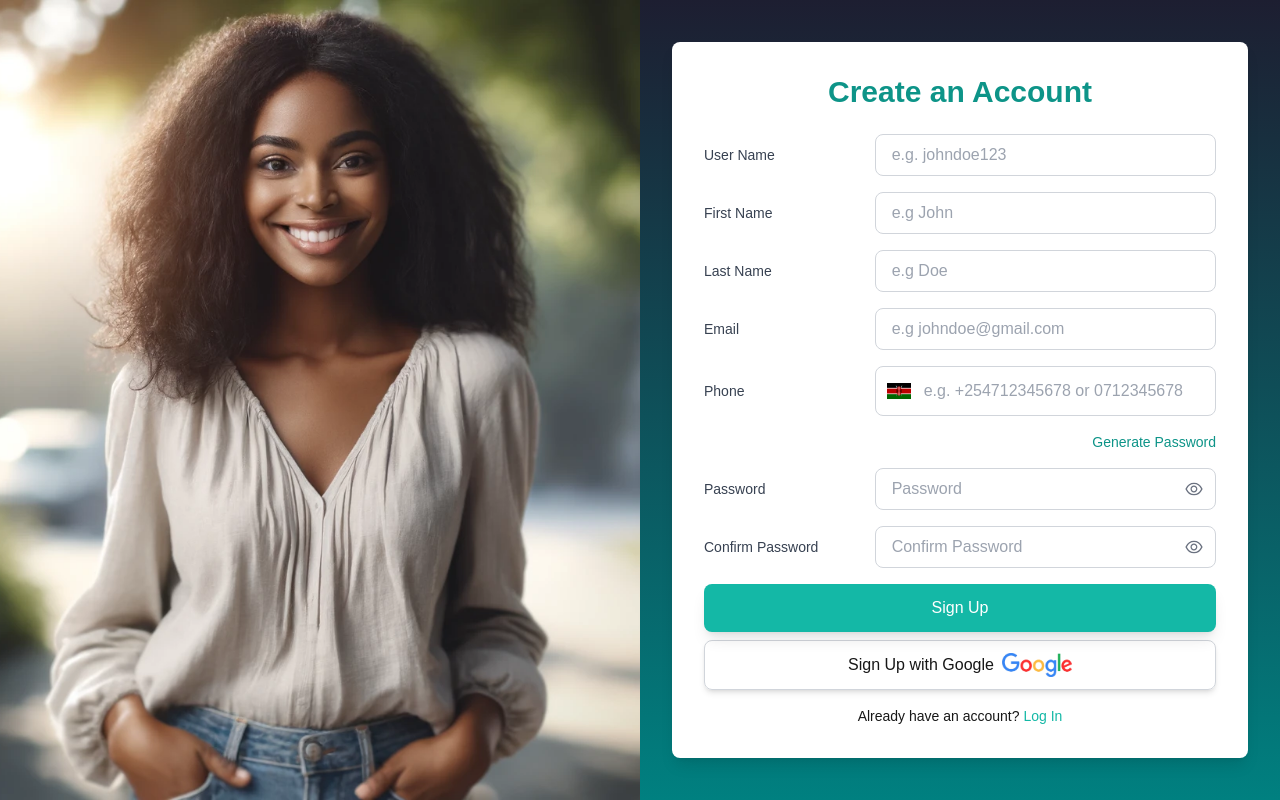
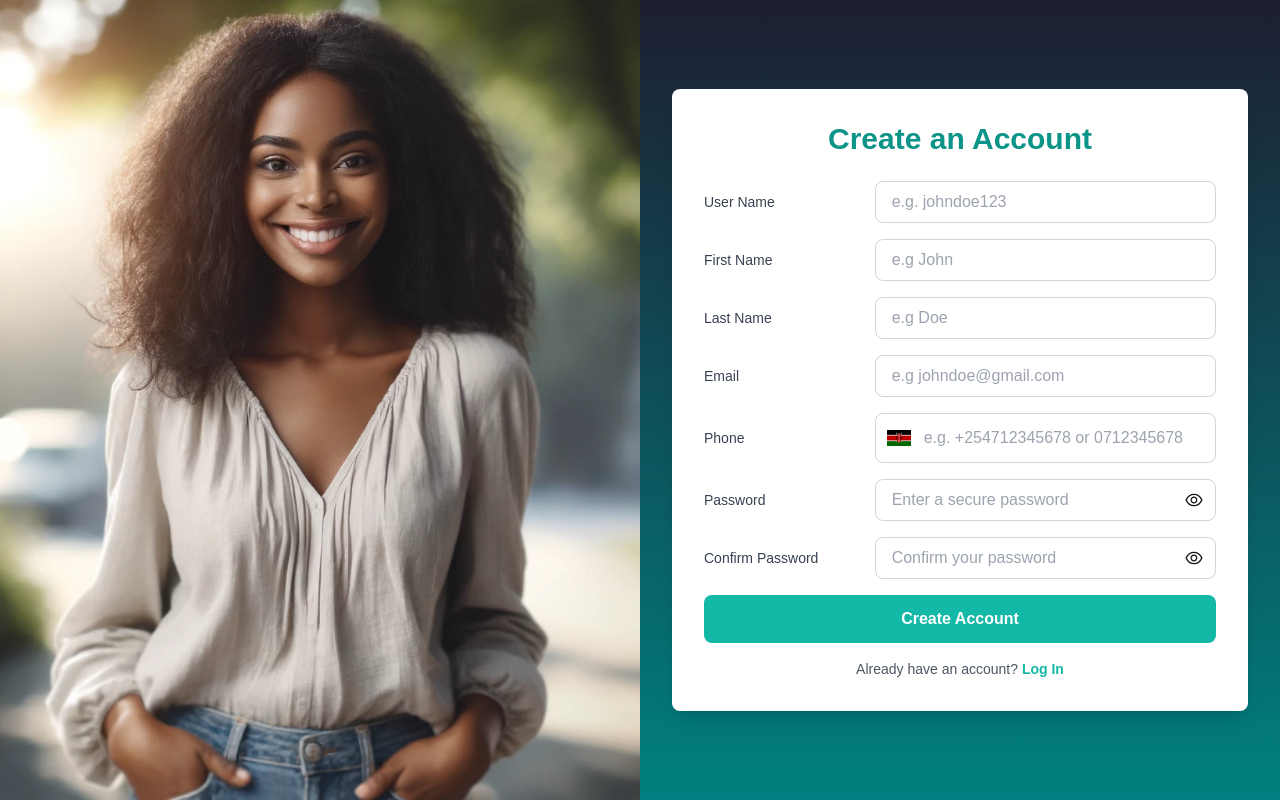
Before and after one commit to ALLAN-star-glitch/Pivota-ExpressJs-Platform, a Next.js app: page / in a window 1280 px wide. Built offline with nearby package versions, Linux system fonts and the light colour scheme.

Commit message:
debugged errors

```diff
--- a/src/app/page.tsx
+++ b/src/app/page.tsx
@@ -1,26 +1,32 @@
-"use client"
-import Image from 'next/image';
-import Link from 'next/link';
-import { useState } from 'react';
-import { useRouter } from 'next/navigation';
-import { AiOutlineEye, AiOutlineEyeInvisible } from 'react-icons/ai';
-import { z } from 'zod'; // Import Zod
+"use client";
+
+import Image from "next/image";
+import Link from "next/link";
+import { useState } from "react";
+import { useRouter } from "next/navigation";
+import { AiOutlineEye, AiOutlineEyeInvisible } from "react-icons/ai";
+import { z } from "zod"; // Import Zod
+
+// Define the error type
+type FormErrors = {
+  [key: string]: string;
+};
 
 const SignUp = () => {
   const [formData, setFormData] = useState({
-    username: '',
-    firstName: '',
-    lastName: '',
-    email: '',
-    password: '',
-    confirmPassword: '',
-    phone: '',
+    username: "",
+    firstName: "",
+    lastName: "",
+    email: "",
+    password: "",
+    confirmPassword: "",
+    phone: "",
   });
 
   const [showPassword, setShowPassword] = useState(false);
   const [showConfirmPassword, setShowConfirmPassword] = useState(false);
   const [loading, setLoading] = useState(false); // Loading state
-  const [errors, setErrors] = useState<any>({});
+  const [errors, setErrors] = useState<FormErrors>({});
   const router = useRouter();
 
   // Function to generate a random password
@@ -37,25 +43,24 @@ const SignUp = () => {
 
   // Define the validation schema with Zod
   const userSchema = z.object({
-    username: z.string().min(1, { message: 'User name is required' }),
-    firstName: z.string().min(1, { message: 'First name is required' }),
-    lastName: z.string().min(1, { message: 'Last name is required' }),
-    email: z.string().email({ message: 'Invalid email address' }),
+    username: z.string().min(1, { message: "User name is required" }),
+    firstName: z.string().min(1, { message: "First name is required" }),
+    lastName: z.string().min(1, { message: "Last name is required" }),
+    email: z.string().email({ message: "Invalid email address" }),
     phone: z.string().regex(/^(?:\+2547|07)\d{8}$/, {
-      message: 'Please enter a valid Kenyan phone number',
+      message: "Please enter a valid Kenyan phone number",
     }),
     password: z
       .string()
-      .min(8, { message: 'Password must be at least 8 characters' })
+      .min(8, { message: "Password must be at least 8 characters" })
       .regex(/^(?=.*[A-Z])(?=.*\d)(?=.*[!@#$%^&*])/, {
         message:
-          'Password must include 1 uppercase letter, 1 number, and 1 special character',
+          "Password must include 1 uppercase letter, 1 number, and 1 special character",
       }),
-    confirmPassword: z.string().min(1, { message: 'Confirm password is required' }),
+    confirmPassword: z.string().min(1, { message: "Confirm password is required" }),
   });
 
-
-  const handleSubmit = async (e: { preventDefault: () => void }) => {
+  const handleSubmit = async (e: React.FormEvent) => {
     e.preventDefault();
 
     // Reset errors before validation
@@ -69,9 +74,9 @@ const SignUp = () => {
 
       // Check if password and confirmPassword match
       if (formData.password !== formData.confirmPassword) {
-        setErrors((prevErrors: any) => ({
+        setErrors((prevErrors) => ({
           ...prevErrors,
-          confirmPassword: 'Passwords do not match',
+          confirmPassword: "Passwords do not match",
         }));
         setLoading(false); // Stop loading
         return;
@@ -79,14 +84,13 @@ const SignUp = () => {
 
       // Call onSubmit if validation passes
       await onSubmit(formData);
-
     } catch (error) {
       // Handle validation errors from Zod
       if (error instanceof z.ZodError) {
-        const newErrors: { [key: string]: string } = error.errors.reduce((acc, err) => {
+        const newErrors: FormErrors = error.errors.reduce((acc, err) => {
           acc[err.path[0]] = err.message;
           return acc;
-        }, {} as { [key: string]: string });
+        }, {} as FormErrors);
 
         setErrors(newErrors); // Update state with validation errors
       }
@@ -98,9 +102,9 @@ const SignUp = () => {
   const onSubmit = async (values: z.infer<typeof userSchema>) => {
     try {
       const response = await fetch("/api/user", {
-        method: "POST",  // Make sure to use "POST" instead of "Post"
+        method: "POST", // Make sure to use "POST" instead of "Post"
         headers: {
-          "Content-Type": "application/json"
+          "Content-Type": "application/json",
         },
         body: JSON.stringify({
           username: values.username,
@@ -110,28 +114,27 @@ const SignUp = () => {
           phone: values.phone,
           password: values.password,
           confirmPassword: values.confirmPassword,
-        })
+        }),
       });
 
       if (response.ok) {
         // If no errors, proceed with form submission
-        router.push('/dashboard/super-admin');
+        router.push("/dashboard/super-admin");
       } else {
         const errorData = await response.json();
-        setErrors((prevErrors: any) => ({
+        setErrors((prevErrors) => ({
           ...prevErrors,
-          apiError: errorData.message || 'Registration failed, please try again later.',
+          apiError: errorData.message || "Registration failed, please try again later.",
         }));
       }
     } catch (error) {
-      console.error('API error:', error);
-      setErrors((prevErrors: any) => ({
+      console.error("API error:", error);
+      setErrors((prevErrors) => ({
         ...prevErrors,
-        apiError: 'An error occurred while processing your request.',
+        apiError: "An error occurred while processing your request.",
       }));
     }
   };
-
 
   return (
     <div className="min-h-screen flex flex-col md:flex-row bg-gradient-to-b from-pivotaNavy to-pivotaTeal">
@@ -176,9 +179,9 @@ const SignUp = () => {
 
           {/* Horizontal Form Fields */}
           {[
-            { label: 'First Name', id: 'firstName', type: 'text', value: formData.firstName, placeholder: 'e.g John' },
-            { label: 'Last Name', id: 'lastName', type: 'text', value: formData.lastName, placeholder: 'e.g Doe' },
-            { label: 'Email', id: 'email', type: 'email', value: formData.email, placeholder: 'e.g johndoe@gmail.com' },
+            { label: "First Name", id: "firstName", type: "text", value: formData.firstName, placeholder: "e.g John" },
+            { label: "Last Name", id: "lastName", type: "text", value: formData.lastName, placeholder: "e.g Doe" },
+            { label: "Email", id: "email", type: "email", value: formData.email, placeholder: "e.g johndoe@gmail.com" },
           ].map(({ label, id, type, value, placeholder }) => (
             <div className="mb-4 flex items-center" key={id}>
               <label htmlFor={id} className="w-1/3 text-sm text-gray-700 font-medium cursor-pointer">
@@ -222,85 +225,79 @@ const SignUp = () => {
                 required
               />
             </div>
-          </div>
             {errors.phone && <p className="text-red-500 text-xs mt-2">{errors.phone}</p>}
-
-          {/* Generate Password Feature */}
-          <div className="mb-4 flex justify-between items-center">
-            <label htmlFor="password" className="w-1/3 text-sm text-gray-700 font-medium cursor-pointer">
-
-            </label>
-            <button
-              type="button"
-              className="text-sm text-teal-600 hover:text-teal-700"
-              onClick={() => setFormData({ ...formData, password: generateRandomPassword() })}
-            >
-              Generate Password
-            </button>
           </div>
 
-          {/* Password and Confirm Password fields */}
-          {[
-            { label: 'Password', id: 'password', show: showPassword, setShow: setShowPassword, value: formData.password },
-            {
-              label: 'Confirm Password',
-              id: 'confirmPassword',
-              show: showConfirmPassword,
-              setShow: setShowConfirmPassword,
-              value: formData.confirmPassword,
-            },
-          ].map(({ label, id, show, setShow, value }) => (
-            <div className="mb-4 flex items-center relative" key={id}>
-              <label htmlFor={id} className="w-1/3 text-sm text-gray-700 font-medium cursor-pointer">
-                {label}
+          {/* Password */}
+          <div className="mb-4 flex items-center">
+            <label htmlFor="password" className="w-1/3 text-sm text-gray-700 font-medium cursor-pointer">
+              Password
             </label>
-              <div className="w-2/3 relative">
+            <div className="relative w-2/3">
               <input
-                  type={show ? 'text' : 'password'}
-                  id={id}
-                  name={id}
-                  placeholder={label}
+                type={showPassword ? "text" : "password"}
+                id="password"
+                name="password"
+                placeholder="Enter a secure password"
                 className="w-full px-4 py-2 border border-gray-300 rounded-lg text-gray-700 focus:outline-none focus:ring-2 focus:ring-teal-500"
-                  value={value}
-                  onChange={(e) => setFormData({ ...formData, [id]: e.target.value })}
+                value={formData.password}
+                onChange={(e) => setFormData({ ...formData, password: e.target.value })}
                 required
               />
               <button
                 type="button"
-                  className="absolute right-3 top-1/2 transform -translate-y-1/2 text-gray-500"
-                  onClick={() => setShow(!show)}
+                className="absolute right-3 top-1/2 transform -translate-y-1/2"
+                onClick={() => setShowPassword(!showPassword)}
               >
-                  {show ? <AiOutlineEyeInvisible size={20} /> : <AiOutlineEye size={20} />}
+                {showPassword ? <AiOutlineEyeInvisible size={20} /> : <AiOutlineEye size={20} />}
               </button>
             </div>
-              {errors[id] && <p className="text-red-500 text-xs mt-2">{errors[id]}</p>}
+            {errors.password && <p className="text-red-500 text-xs mt-2">{errors.password}</p>}
           </div>
-          ))}
+
+          {/* Confirm Password */}
+          <div className="mb-4 flex items-center">
+            <label htmlFor="confirmPassword" className="w-1/3 text-sm text-gray-700 font-medium cursor-pointer">
+              Confirm Password
+            </label>
+            <div className="relative w-2/3">
+              <input
+                type={showConfirmPassword ? "text" : "password"}
+                id="confirmPassword"
+                name="confirmPassword"
+                placeholder="Confirm your password"
+                className="w-full px-4 py-2 border border-gray-300 rounded-lg text-gray-700 focus:outline-none focus:ring-2 focus:ring-teal-500"
+                value={formData.confirmPassword}
+                onChange={(e) => setFormData({ ...formData, confirmPassword: e.target.value })}
+                required
+              />
+              <button
+                type="button"
+                className="absolute right-3 top-1/2 transform -translate-y-1/2"
+                onClick={() => setShowConfirmPassword(!showConfirmPassword)}
+              >
+                {showConfirmPassword ? <AiOutlineEyeInvisible size={20} /> : <AiOutlineEye size={20} />}
+              </button>
+            </div>
+            {errors.confirmPassword && <p className="text-red-500 text-xs mt-2">{errors.confirmPassword}</p>}
+          </div>
 
           {/* Submit Button */}
           <button
             type="submit"
-            className="w-full p-3 bg-teal-500 text-white rounded-lg shadow-lg hover:bg-teal-600 transition-colors"
+            className="w-full bg-teal-500 hover:bg-teal-600 text-white py-3 rounded-lg font-semibold"
+            disabled={loading}
           >
-            Sign Up
+            {loading ? "Signing Up..." : "Create Account"}
           </button>
 
-          {/* Google Sign Up */}
-          <button
-            type="button"
-            className="flex items-center justify-center w-full p-3 border border-gray-300 rounded-lg shadow-md mb-2 mt-2 hover:bg-gray-100 transition-colors"
-          >
-            Sign Up with Google
-            <Image src="/google.png" alt="Google Icon" width={70} height={40} className="ml-2" />
-          </button>
+          {/* API Error Message */}
+          {errors.apiError && <p className="text-red-500 text-xs mt-2">{errors.apiError}</p>}
 
-          {/* Already have an account link */}
-          <div className="mt-4 text-center">
-            <p className="text-sm">
-              Already have an account?{' '}
-              <Link href="/login" className="text-teal-500 hover:underline">
-                Log In
-              </Link>
+          <div className="mt-4 text-center text-sm">
+            <p className="text-gray-600">
+              Already have an account?{" "}
+              <Link href="/login" className="text-teal-500 font-semibold">Log In</Link>
             </p>
           </div>
         </form>
```
Lines whose indentation alone changed are shown as unchanged.
